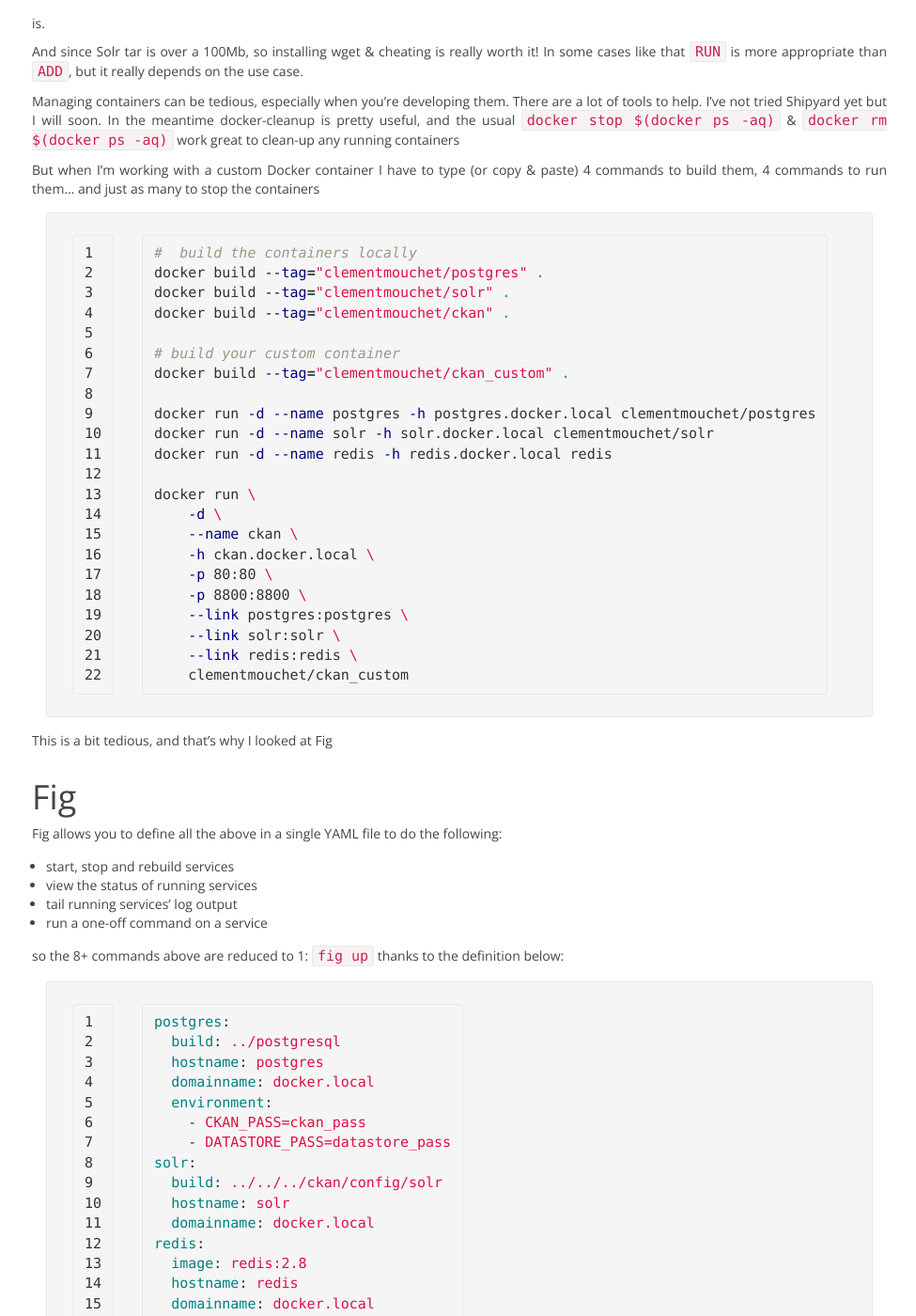
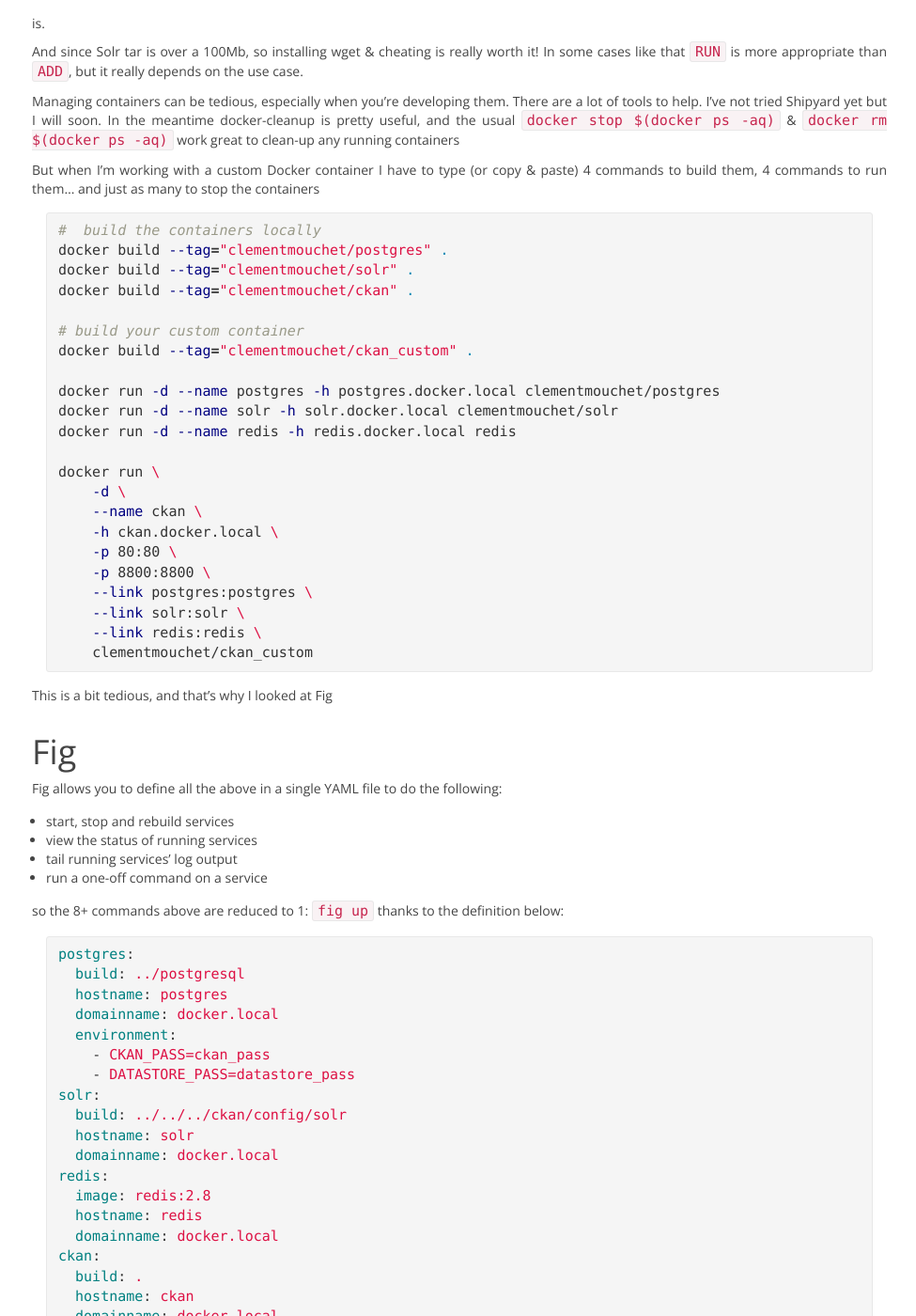
Before and after one commit to clementmouchet/clementmouchet.github.io, a Jekyll site: the page built from _posts/2014-10-19-ckan-docker-fig-vagrant.markdown, in a window 1280 px wide and 1400 px high, scrolled down 1323 px. Shown: the whole window at 94% size, without its empty margins (151-1126 px from the left). Built offline with Jekyll 4.4.1, drawn with Linux system fonts in a browser that asks for light colours; nearby versions of some CDN libraries; a style sheet for code colours, icons or effects is not loaded; some of the changed text lies outside the part shown.

Commit message:
fixed highlighting

```diff
--- a/_config.yml
+++ b/_config.yml
@@ -10,10 +10,8 @@
 github_username:  "clementmouchet"
 
 # Build settings
-markdown:         "kramdown"
+markdown:         kramdown
 markdown_ext:     markdown,mkd,mkdn,md
-lsi:              false
-highlighter:      true
 exclude:          ["script", "vendor", "readme.md", "scss"]
 
 paginate: 3
--- a/_posts/2014-10-19-ckan-docker-fig-vagrant.markdown
+++ b/_posts/2014-10-19-ckan-docker-fig-vagrant.markdown
@@ -59,7 +59,7 @@
 
 But when I'm working with a custom Docker container I have to type (or copy & paste) 4 commands to build them, 4 commands to run them... and just as many to stop the containers
 
-{% highlight bash linenos %}
+{% highlight bash %}
 
 #  build the containers locally
 docker build --tag="clementmouchet/postgres" .
@@ -100,7 +100,7 @@
 
 so the 8+ commands above are reduced to 1: `fig up` thanks to the definition below:
 
-{% highlight YAML linenos %}
+{% highlight YAML %}
 
 postgres:
   build: ../postgresql
```
